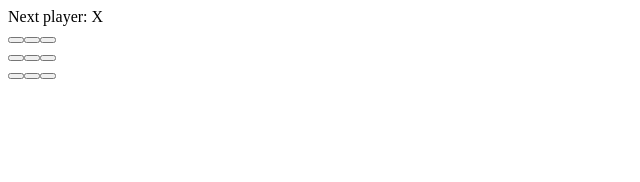
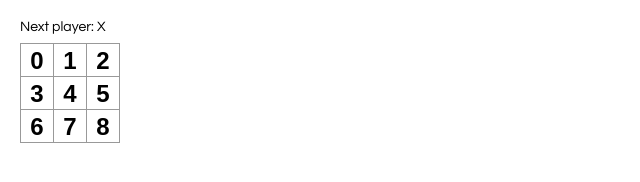
Before and after one commit to masha1705/tic-tac-toe, a React app: page / in a window 1280 px wide. Shown: the whole page, without its empty margins (0-640 px from the left). Built offline with nearby package versions, Linux system fonts and the light colour scheme.

Commit message:
'Build props interactions'

```diff
--- a/src/index.css
+++ b/src/index.css
@@ -30,6 +30,7 @@ ol, ul {
   padding: 0;
   text-align: center;
   width: 34px;
+  cursor: pointer;
 }
 
 .square:focus {
--- a/src/index.js
+++ b/src/index.js
@@ -1,11 +1,14 @@
 import React from 'react';
 import ReactDOM from 'react-dom';
+import './index.css';
 
 class Square extends React.Component {
   render() {
     return (
-      <button className="square">
-        {/* TODO */}
+      <button
+        className="square"
+      >
+        {this.props.value}
       </button>
     );
   }
@@ -13,7 +16,7 @@ class Square extends React.Component {
 
 class Board extends React.Component {
   renderSquare(i) {
-    return <Square />;
+    return <Square value={i} />;
   }
 
   render() {
```
